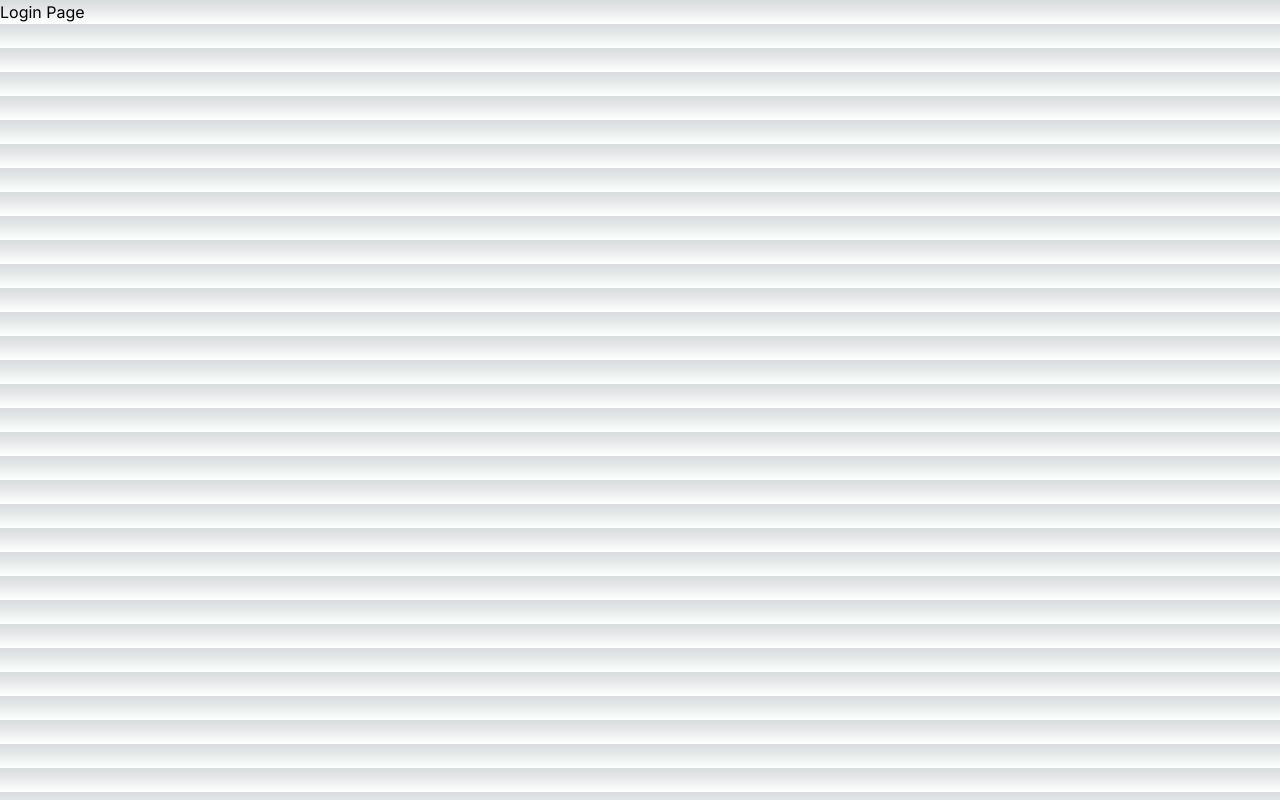
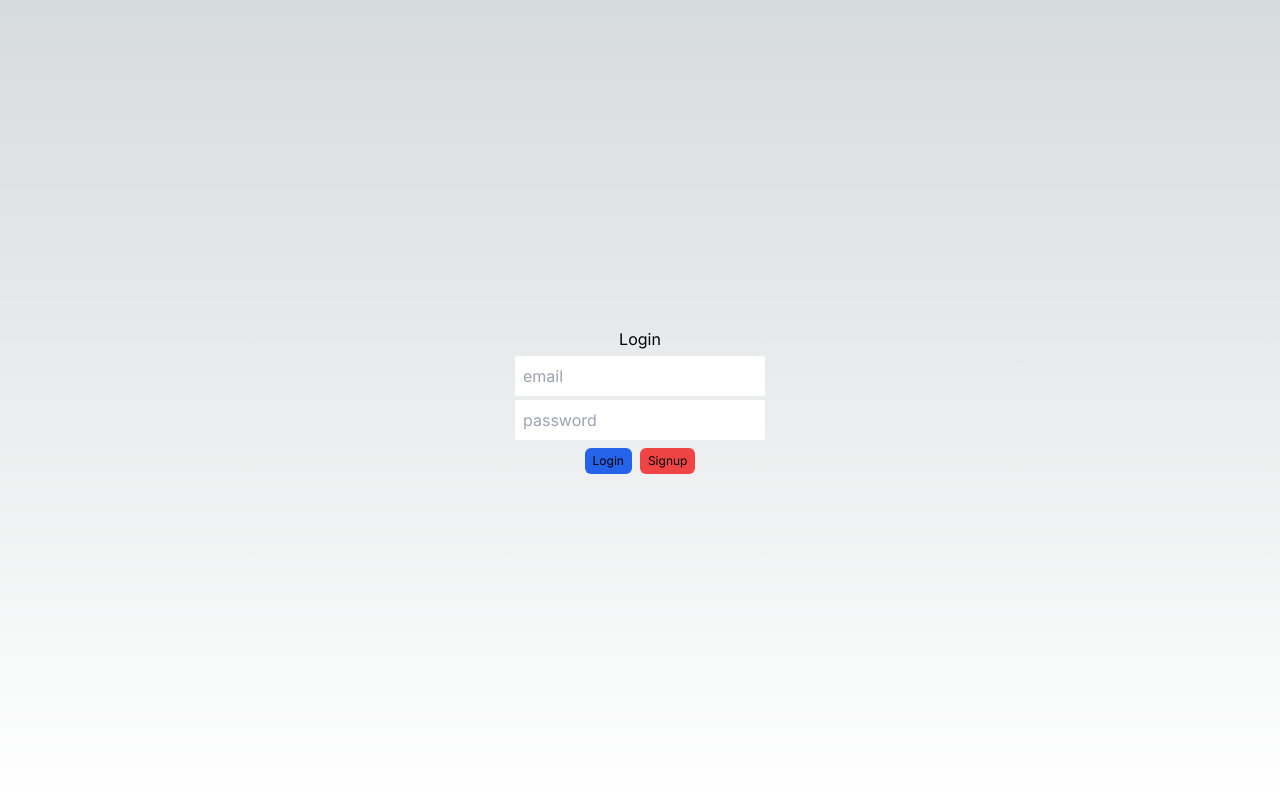
Before and after one commit to behnamhamidi1991/authentication, a Next.js app: page /login in a window 1280 px wide. Built offline with nearby package versions, Linux system fonts and the light colour scheme.

Commit message:
Login page added

```diff
--- a/src/app/login/page.tsx
+++ b/src/app/login/page.tsx
@@ -1,7 +1,55 @@
-import React from "react";
+'use client';
+import React from 'react';
+import Link from 'next/link';
+import { useRouter } from 'next/router';
+import { Axios } from 'axios';
 
-const LoginPage = () => {
-  return <div>Login Page</div>;
+const SigninPage = () => {
+  const [user, setUser] = React.useState({
+    email: '',
+    password: '',
+  });
+
+  const onLogin = async () => {
+    // Code ...
+  };
+  return (
+    <div className="flex flex-col items-center justify-center min-h-screen py-2">
+      <h1>Login</h1>
+      <hr />
+
+      <input
+        type="text"
+        id="email"
+        value={user.email}
+        onChange={(e) => setUser({ ...user, email: e.target.value })}
+        placeholder="email"
+        className="p-2 rounded-sm mt-1"
+      />
+      <input
+        type="password"
+        id="password"
+        value={user.password}
+        onChange={(e) => setUser({ ...user, password: e.target.value })}
+        placeholder="password"
+        className="p-2 rounded-sm mt-1"
+      />
+      <div className="btn-container flex gap-2 ">
+        <button
+          onClick={onLogin}
+          className="bg-blue-600 px-2 py-1 rounded-md mt-2 text-left text-[12px] cursor-pointer"
+        >
+          Login
+        </button>
+        <Link
+          href="/signup"
+          className="bg-red-500 px-2 py-1 rounded-md mt-2 text-left text-[12px] cursor-pointer"
+        >
+          Signup
+        </Link>
+      </div>
+    </div>
+  );
 };
 
-export default LoginPage;
+export default SigninPage;
```
